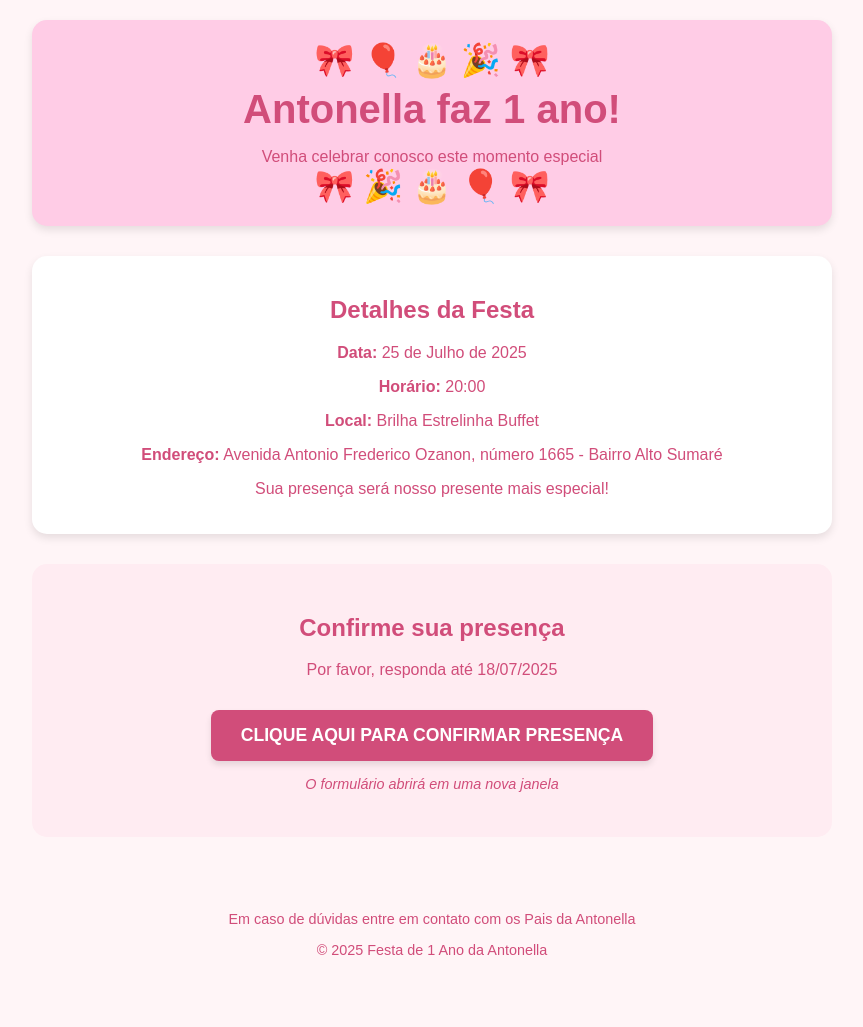
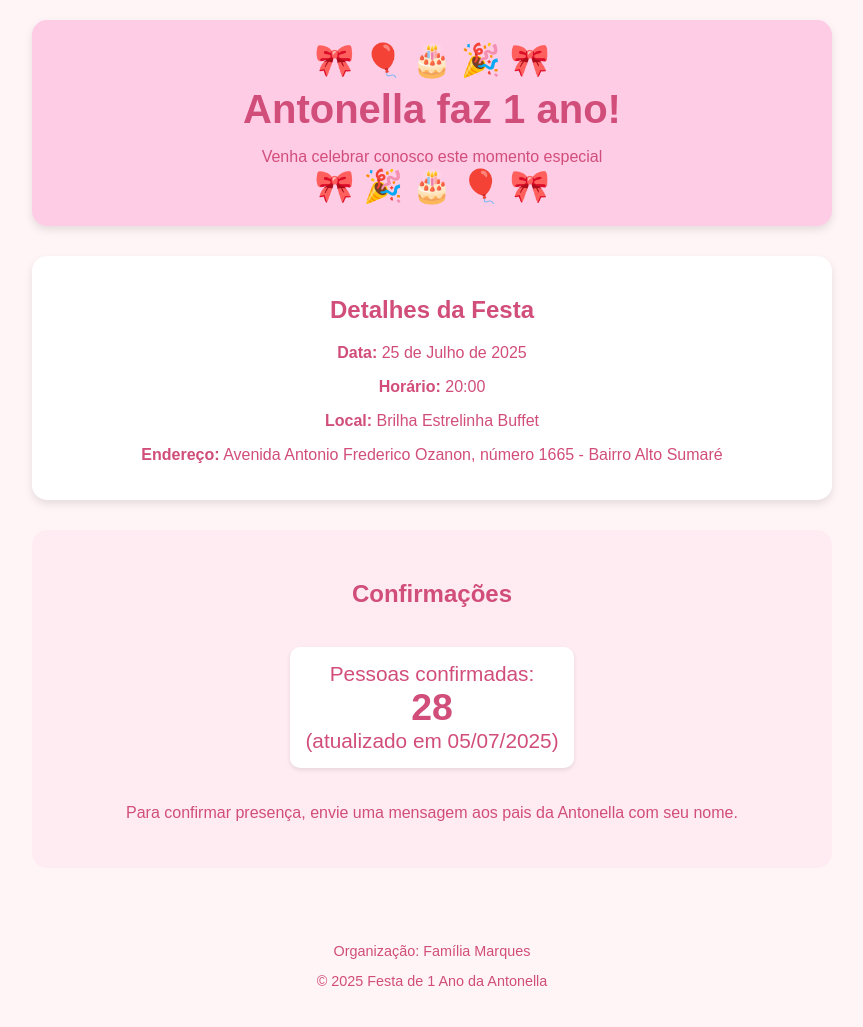
Before and after one commit to mariomarques01/festa-antonella, a plain HTML site: page index.html in a window 1280 px wide. Shown: the whole page, without its empty margins (208-1071 px from the left). Drawn offline with Linux system fonts and the light colour scheme.

Commit message:
index.html

```diff
--- a/index.html
+++ b/index.html
@@ -42,29 +42,27 @@
             box-shadow: 0 4px 8px rgba(0,0,0,0.1);
         }
 
-        .rsvp-form {
+        .rsvp-info {
             background-color: #ffecf2;
             padding: 30px;
             border-radius: 15px;
             margin: 30px 0;
         }
 
-        .btn-confirmar {
+        .contador {
+            font-size: 1.3em;
+            margin: 20px 0;
+            padding: 15px;
+            background-color: white;
+            border-radius: 10px;
             display: inline-block;
-            background-color: #d14d7a;
-            color: white;
-            padding: 15px 30px;
-            border-radius: 8px;
-            text-decoration: none;
-            font-weight: bold;
-            margin-top: 15px;
-            font-size: 1.1em;
-            transition: background-color 0.3s;
-            box-shadow: 0 4px 6px rgba(0,0,0,0.1);
+            box-shadow: 0 2px 4px rgba(0,0,0,0.1);
         }
 
-        .btn-confirmar:hover {
-            background-color: #b33c66;
+        .numero {
+            font-size: 1.8em;
+            font-weight: bold;
+            color: #d14d7a;
         }
 
         footer {
@@ -96,27 +94,22 @@
             <p><strong>Horário:</strong> 20:00</p>
             <p><strong>Local:</strong> Brilha Estrelinha Buffet</p>
             <p><strong>Endereço:</strong> Avenida Antonio Frederico Ozanon, número 1665 - Bairro Alto Sumaré</p>
-            <p>Sua presença será nosso presente mais especial!</p>
         </div>
 
-        <div class="rsvp-form">
-            <h2>Confirme sua presença</h2>
-            <p>Por favor, responda até 18/07/2025</p>
+        <div class="rsvp-info">
+            <h2>Confirmações</h2>
 
-            <!-- SOLUÇÃO 1: BOTÃO QUE ABRE O FORMULÁRIO EM NOVA ABA -->
-            <a href="https://docs.google.com/forms/d/e/1FAIpQLSfSyMIMrXhRpdSft2_OvYi2Aeszbu3Wv8elETYk-f_ZZThYlw/viewform"
-               target="_blank"
-               class="btn-confirmar">
-               CLIQUE AQUI PARA CONFIRMAR PRESENÇA
-            </a>
+            <div class="contador">
+                <div>Pessoas confirmadas:</div>
+                <div class="numero">28</div>
+                <div>(atualizado em 05/07/2025)</div>
+            </div>
 
-            <p style="margin-top:15px;font-size:0.9em;">
-                <em>O formulário abrirá em uma nova janela</em>
-            </p>
+            <p>Para confirmar presença, envie uma mensagem aos pais da Antonella com seu nome.</p>
         </div>
 
         <footer>
-            <p>Em caso de dúvidas entre em contato com os Pais da Antonella</p>
+            <p>Organização: Família Marques</p>
             <p>© 2025 Festa de 1 Ano da Antonella</p>
         </footer>
     </div>
```
